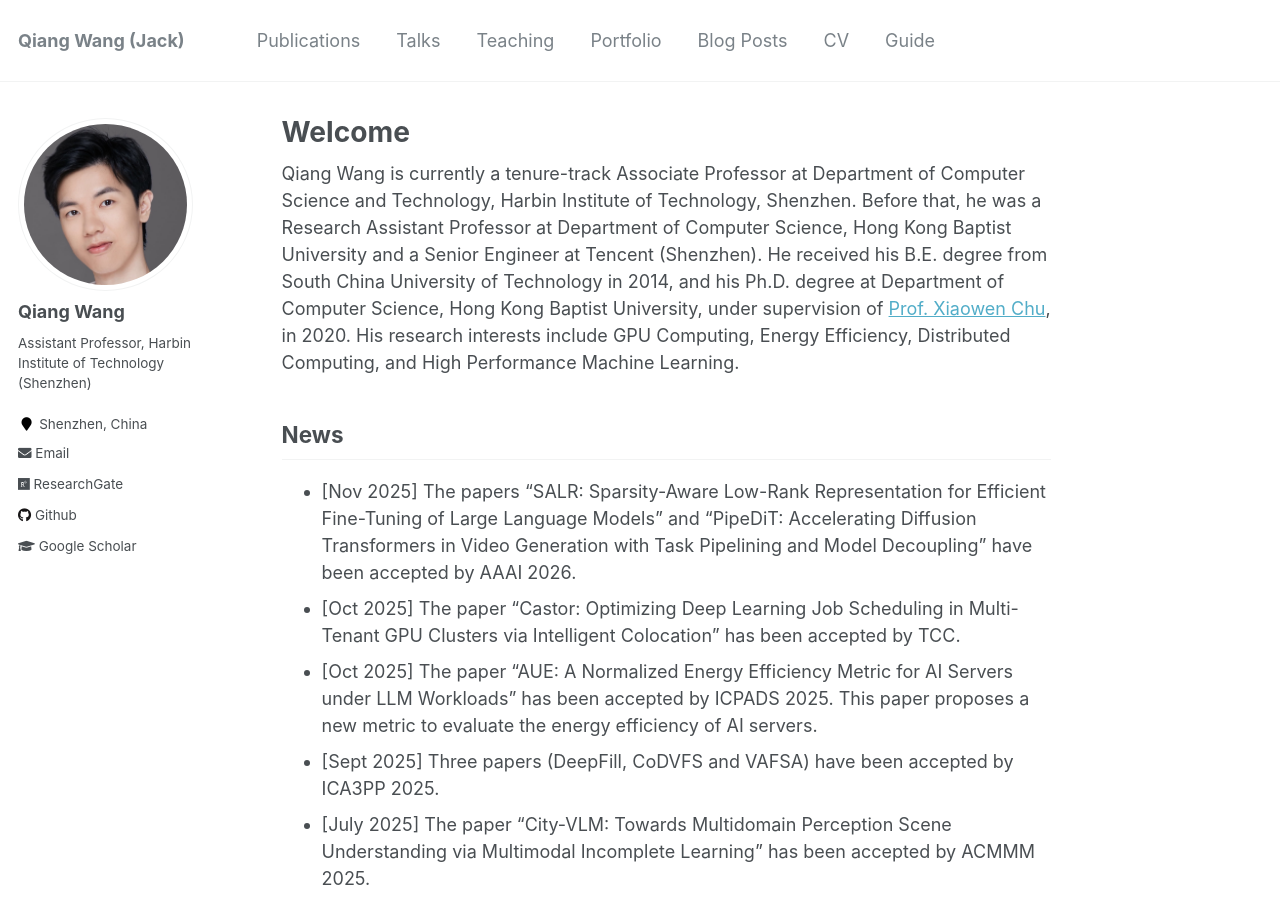
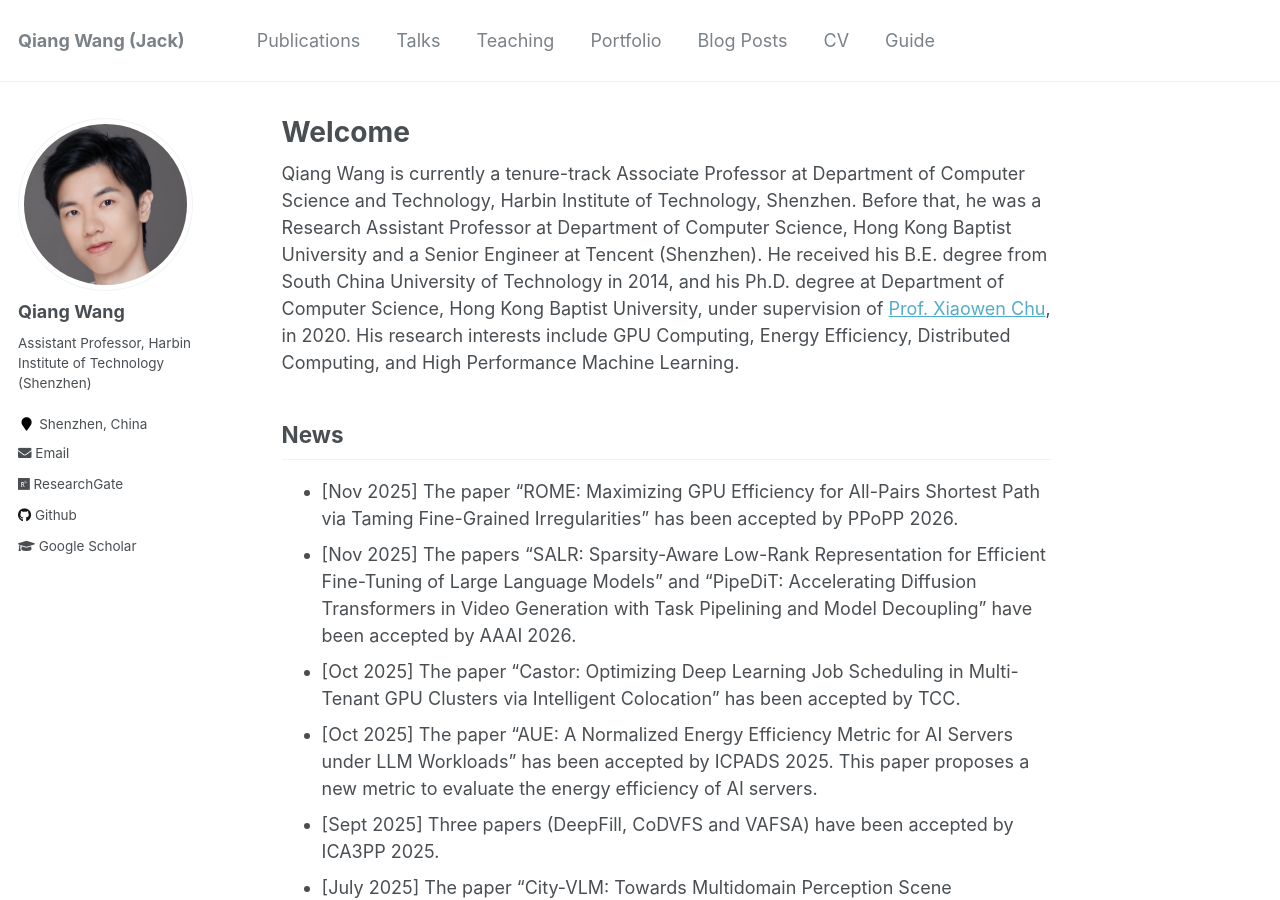
Before and after one commit to blackjack2015/blackjack2015.github.io, a Jekyll site: the page built from _pages/about.md, in a window 1280 px wide and 900 px high. Built offline with Jekyll 4.4.1, drawn with Linux system fonts in a browser that asks for light colours.

Commit message:
Update news section with recent paper acceptances

```diff
--- a/_pages/about.md
+++ b/_pages/about.md
@@ -12,6 +12,7 @@ redirect_from:
 Qiang Wang is currently a tenure-track Associate Professor at Department of Computer Science and Technology, Harbin Institute of Technology, Shenzhen. Before that, he was a Research Assistant Professor at Department of Computer Science, Hong Kong Baptist University and a Senior Engineer at Tencent (Shenzhen). He received his B.E. degree from South China University of Technology in 2014, and his Ph.D. degree at Department of Computer Science, Hong Kong Baptist University, under supervision of [Prof. Xiaowen Chu](https://sites.google.com/view/chuxiaowen), in 2020. His research interests include GPU Computing, Energy Efficiency, Distributed Computing, and High Performance Machine Learning.
 
 ## News
++ \[Nov 2025\] The paper "ROME: Maximizing GPU Efficiency for All-Pairs Shortest Path via Taming Fine-Grained Irregularities" has been accepted by PPoPP 2026.
 + \[Nov 2025\] The papers "SALR: Sparsity-Aware Low-Rank Representation for Efficient Fine-Tuning of Large Language Models" and "PipeDiT: Accelerating Diffusion Transformers in Video Generation with Task Pipelining and Model Decoupling" have been accepted by AAAI 2026.
 + \[Oct 2025\] The paper "Castor: Optimizing Deep Learning Job Scheduling in Multi-Tenant GPU Clusters via Intelligent Colocation" has been accepted by TCC.
 + \[Oct 2025\] The paper "AUE: A Normalized Energy Efficiency Metric for AI Servers under LLM Workloads" has been accepted by ICPADS 2025. This paper proposes a new metric to evaluate the energy efficiency of AI servers.
```
